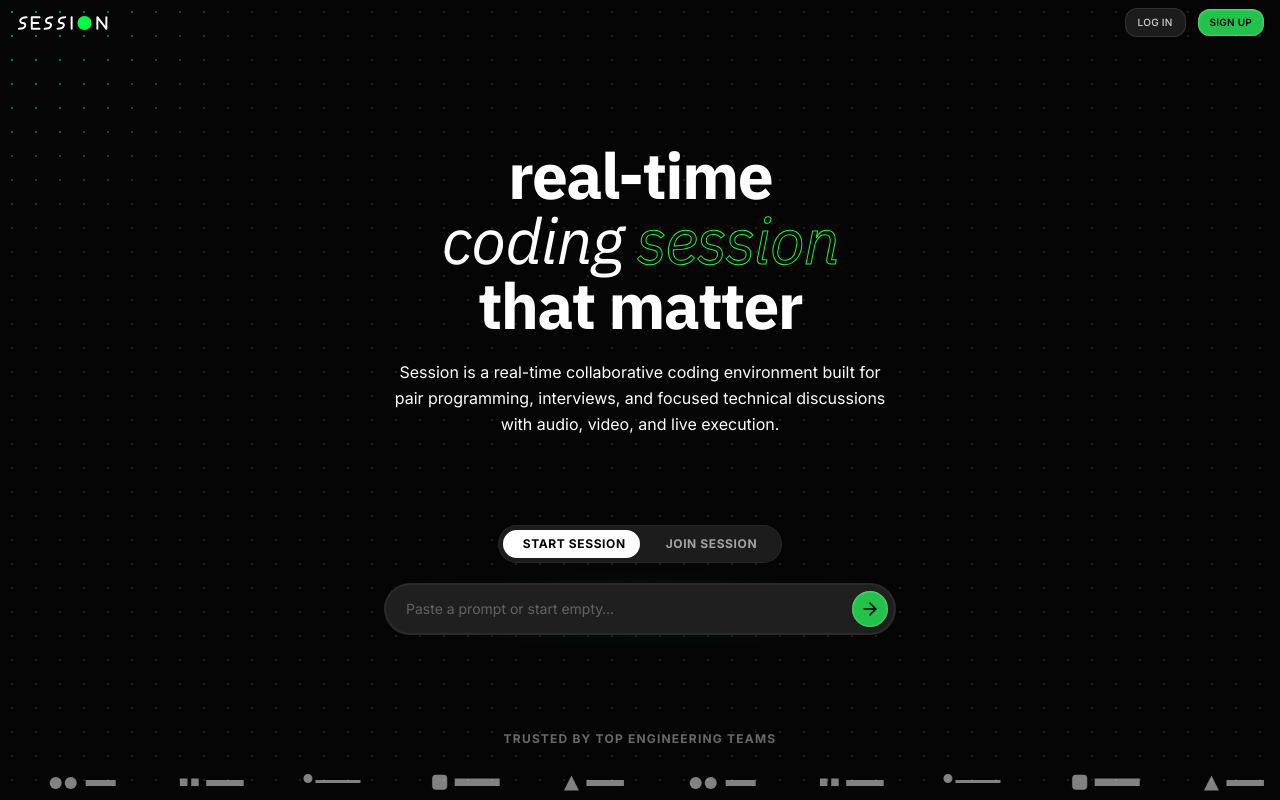
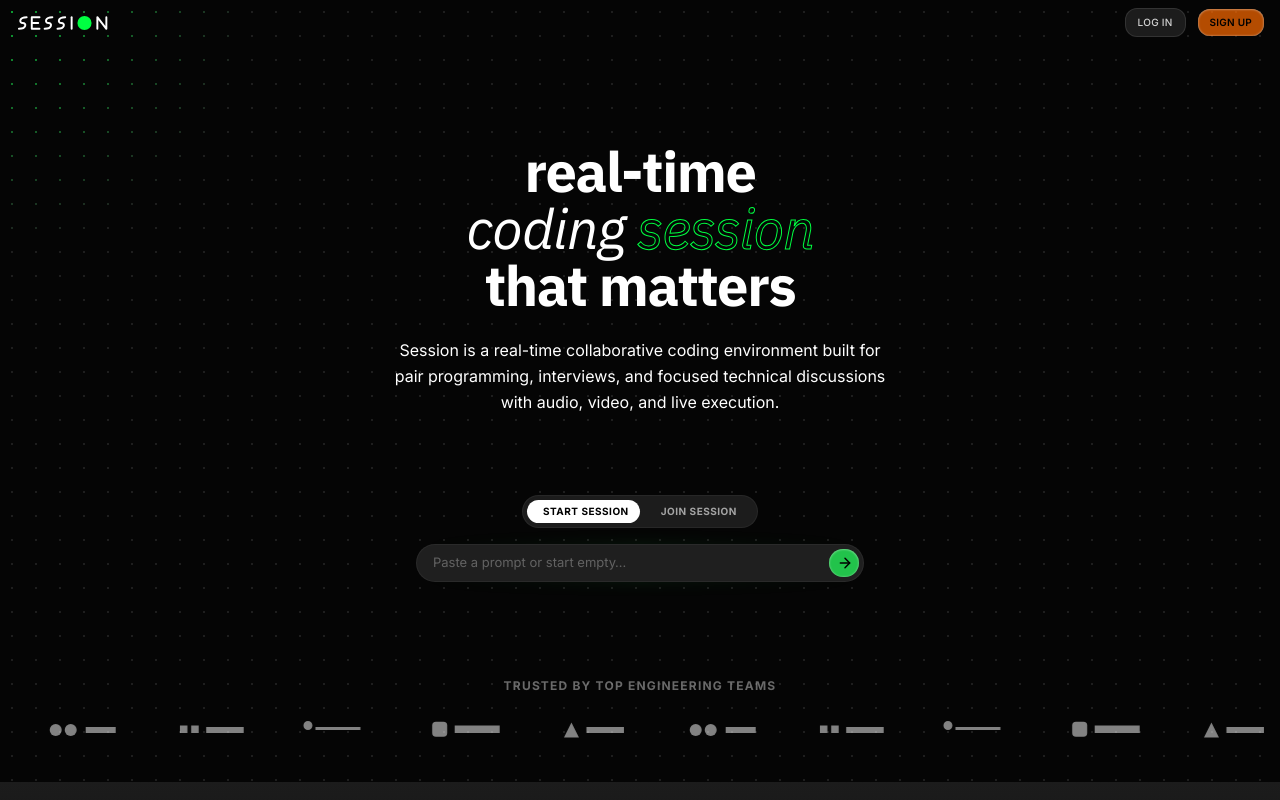
Before and after one commit to silky-x0/session, a React (Vite) app in the folder frontend/: page / in a window 1280 px wide. Shown: the top 800 px of the page. Built offline with nearby package versions, Linux system fonts and the light colour scheme; no server answers; what @liveblocks/react would draw is missing.

Commit message:
fea: Improved UI

```diff
--- a/frontend/package.json
+++ b/frontend/package.json
@@ -21,12 +21,14 @@
     "@liveblocks/react-ui": "^3.15.5",
     "@liveblocks/yjs": "^3.15.5",
     "@monaco-editor/react": "^4.7.0",
+    "@radix-ui/react-hover-card": "^1.1.15",
     "@tailwindcss/vite": "^4.1.18",
     "@types/react-syntax-highlighter": "^15.5.13",
     "class-variance-authority": "^0.7.1",
     "clsx": "^2.1.1",
     "framer-motion": "^12.38.0",
     "lucide-react": "^0.562.0",
+    "qss": "^3.0.0",
     "react": "^19.2.0",
     "react-dom": "^19.2.0",
     "react-error-boundary": "^6.1.1",
--- a/frontend/src/components/editor/AvatarStack.tsx
+++ b/frontend/src/components/editor/AvatarStack.tsx
@@ -31,10 +31,9 @@
       transition={{ type: "spring", stiffness: 500, damping: 25 }}
       className="relative group"
     >
-      {/* Avatar circle */}
       <div
-        className="w-7 h-7 rounded-full border-2 border-background flex items-center justify-center
-                   text-[10px] font-bold text-white shadow-lg cursor-default
+        className="w-5 h-5 sm:w-6 sm:h-6 rounded-full border-[1.5px] border-background flex items-center justify-center
+                   text-[9px] font-bold text-white shadow-md cursor-default
                    transition-transform duration-200 group-hover:scale-110"
         style={{
           backgroundColor: data.color,
@@ -85,8 +84,8 @@
       {/* Current user (always first) */}
       <div className="relative group">
         <div
-          className="w-7 h-7 rounded-full border-2 border-primary/50 flex items-center justify-center
-                     text-[10px] font-bold text-white shadow-lg cursor-default"
+          className="w-5 h-5 sm:w-6 sm:h-6 rounded-full border-[1.5px] border-primary/50 flex items-center justify-center
+                     text-[9px] font-bold text-white shadow-md cursor-default"
           style={{
             backgroundColor: currentUser.color,
             boxShadow: `0 0 10px ${currentUser.color}50`,
@@ -110,7 +109,7 @@
           You {!currentUser.canWrite && "(read-only)"}
         </div>
         {/* Online indicator */}
-        <div className="absolute -bottom-0.5 -right-0.5 w-2.5 h-2.5 bg-green-500 rounded-full border border-background" />
+        <div className="absolute -bottom-0.5 -right-0.5 w-2 h-2 bg-green-500 rounded-full border border-background" />
       </div>
 
       {/* Other users (stacked with overlap) */}
--- a/frontend/src/components/landing/Header.tsx
+++ b/frontend/src/components/landing/Header.tsx
@@ -26,7 +26,7 @@
         </a>
         <a
           href="/new"
-          className="px-3 py-1.5 rounded-lg bg-neon-pulse text-black uppercase text-[10px] font-semibold tracking-wide shadow-[inset_0px_0.29px_1.84px_0.69px_rgba(255,255,255,0.32),inset_0px_0.06px_0.23px_0px_rgba(255,255,255,0.44)] hover:brightness-110 transition-all font-bold"
+          className="px-3 py-1.5 rounded-lg bg-neon-orange/70 text-black uppercase text-[10px] font-semibold tracking-wide shadow-[inset_0px_0.29px_1.84px_0.69px_rgba(255,255,255,0.32),inset_0px_0.06px_0.23px_0px_rgba(255,255,255,0.44)] hover:brightness-110 transition-all font-bold"
         >
           Sign up
         </a>
--- a/frontend/src/components/landing/Hero.tsx
+++ b/frontend/src/components/landing/Hero.tsx
@@ -6,7 +6,7 @@
     <section className='flex flex-col items-center justify-center min-h-[85vh] sm:min-h-[60vh] lg:min-h-[65vh] pt-20 sm:pt-20 lg:pt-25 px-4 relative z-10 gap-10 sm:gap-12'>
       <div className='flex flex-col items-center gap-5 sm:gap-6 max-w-4xl text-center'>
         {/* Main Heading */}
-        <h1 className='flex flex-col items-center gap-0 font-display text-[40px] sm:text-5xl md:text-6xl lg:text-[64px] font-bold leading-[1.1] sm:leading-[0.95] tracking-tight lowercase'>
+        <h1 className='flex flex-col items-center gap-0 font-display text-4xl sm:text-5xl md:text-[56px] font-bold leading-[1.1] sm:leading-[0.95] tracking-tight lowercase'>
           <span className='text-outline'>real-time</span>
 
           <span className='text-white font-normal italic my-1 -tracking-[0.02em]'>
@@ -19,7 +19,7 @@
             </span>
           </span>
 
-          <span className='text-outline'>that matter</span>
+          <span className='text-outline'>that matters</span>
         </h1>
 
         {/* Subheading */}
--- a/frontend/src/components/landing/SessionInput.tsx
+++ b/frontend/src/components/landing/SessionInput.tsx
@@ -18,7 +18,9 @@
   // Ref to track if component is still mounted
   const mountedRef = useRef(true);
   React.useEffect(() => {
-    return () => { mountedRef.current = false; };
+    return () => {
+      mountedRef.current = false;
+    };
   }, []);
 
   // Fire AI API call in background
@@ -90,13 +92,12 @@
     [pendingRoomId, navigate],
   );
 
-
   return (
     <>
       <div
-        className={`w-full mt-6 sm:mt-10 transition-all duration-300 ease-in-out ${mode === "join" ? "max-w-[280px] sm:max-w-xs" : "max-w-[calc(100%-1rem)] sm:max-w-lg"}`}
+        className={`w-full mt-6 sm:mt-8 transition-all duration-300 ease-in-out ${mode === "join" ? "max-w-[260px] sm:max-w-[280px]" : "max-w-[calc(100%-1rem)] sm:max-w-md"}`}
       >
-        <div className='flex justify-center mb-4 sm:mb-5'>
+        <div className='flex justify-center mb-4'>
           <div className='relative flex bg-[#1c1c1c] border border-white/5 rounded-full p-1'>
             {/* Animated Background Pill */}
             <div
@@ -107,16 +108,20 @@
 
             <button
               onClick={() => setMode("start")}
-              className={`relative z-10 px-3 sm:px-5 py-1.5 rounded-full text-[10px] sm:text-xs font-bold uppercase tracking-wider transition-colors duration-300 ${
-                mode === "start" ? "text-black" : "text-white/60 hover:text-white"
+              className={`relative z-10 px-3 sm:px-4 py-1 rounded-full text-[9px] sm:text-[10px] font-bold uppercase tracking-wider transition-colors duration-300 ${
+                mode === "start"
+                  ? "text-black"
+                  : "text-white/60 hover:text-white"
               }`}
             >
               Start Session
             </button>
             <button
               onClick={() => setMode("join")}
-              className={`relative z-10 px-3 sm:px-5 py-1.5 rounded-full text-[10px] sm:text-xs font-bold uppercase tracking-wider transition-colors duration-300 ${
-                mode === "join" ? "text-black" : "text-white/60 hover:text-white"
+              className={`relative z-10 px-3 sm:px-4 py-1 rounded-full text-[9px] sm:text-[10px] font-bold uppercase tracking-wider transition-colors duration-300 ${
+                mode === "join"
+                  ? "text-black"
+                  : "text-white/60 hover:text-white"
               }`}
             >
               Join Session
@@ -128,7 +133,7 @@
           {/* Conic Gradient Border Effect */}
           <div className='absolute -inset-[1px] bg-gradient-to-r from-transparent via-neon-pulse/50 to-transparent rounded-3xl opacity-20 group-hover:opacity-100 transition-opacity duration-500 blur-sm'></div>
 
-          <div className='relative flex items-center bg-[#1f1f1f] rounded-full border-2 border-white/5 p-1 sm:p-1.5 pl-3 sm:pl-5 focus-within:border-white/10 transition-colors'>
+          <div className='relative flex items-center bg-[#1f1f1f] rounded-full border border-white/5 p-1 pl-3 sm:pl-4 focus-within:border-white/10 transition-colors'>
             <input
               type='text'
               value={input}
@@ -144,23 +149,23 @@
                   ? "Paste a prompt or start empty…"
                   : "Enter room ID..."
               }
-              className='flex-1 min-w-0 bg-transparent border-none outline-none text-white/90 placeholder:text-white/30 font-sans text-xs sm:text-sm disabled:opacity-60'
+              className='flex-1 min-w-0 bg-transparent border-none outline-none text-white/90 placeholder:text-white/30 font-sans text-xs sm:text-[13px] disabled:opacity-60 py-1'
             />
             <button
               onClick={handleJoin}
               disabled={showOverlay}
-              className='p-1.5 sm:p-2 bg-neon-pulse rounded-3xl hover:brightness-110 transition-all shadow-[inset_0px_0.29px_1.84px_0.69px_rgba(255,255,255,0.32)] disabled:opacity-60 disabled:cursor-not-allowed flex-shrink-0'
+              className='p-1.5 bg-neon-pulse rounded-full hover:brightness-110 transition-all shadow-[inset_0px_0.29px_1.84px_0.69px_rgba(255,255,255,0.32)] disabled:opacity-60 disabled:cursor-not-allowed flex-shrink-0'
             >
               <svg
-                width='18'
-                height='18'
+                width='16'
+                height='16'
                 viewBox='0 0 24 24'
                 fill='none'
                 stroke='black'
-                strokeWidth='2'
+                strokeWidth='2.2'
                 strokeLinecap='round'
                 strokeLinejoin='round'
-                className='sm:w-5 sm:h-5'
+                className='sm:w-4 sm:h-4 ml-0.5'
               >
                 <path d='M5 12h14'></path>
                 <path d='M12 5l7 7-7 7'></path>
--- a/frontend/src/components/ui/hero-shutter-text.tsx
+++ b/frontend/src/components/ui/hero-shutter-text.tsx
@@ -54,7 +54,7 @@
                     exit={{ opacity: 0, filter: "blur(10px)" }}
                     transition={{ delay: i * 0.04 + 0.3, duration: 0.8 }}
                     className="leading-none font-black text-zinc-900 dark:text-white tracking-tighter"
-                    style={{ fontSize: `min(15vw, ${100 / characters.length}vw)` }}
+                    style={{ fontSize: `min(10vw, ${85 / characters.length}vw)` }}
                   >
                     {char === " " ? "\u00A0" : char}
                   </motion.span>
@@ -72,7 +72,7 @@
                     className="absolute inset-0 leading-none font-black text-indigo-600 dark:text-emerald-400 z-10 pointer-events-none tracking-tighter"
                     style={{
                       clipPath: "polygon(0 0, 100% 0, 100% 35%, 0 35%)",
-                      fontSize: `min(15vw, ${100 / characters.length}vw)`
+                      fontSize: `min(10vw, ${85 / characters.length}vw)`
                     }}
                   >
                     {char}
@@ -91,7 +91,7 @@
                     className="absolute inset-0 leading-none font-black text-zinc-800 dark:text-zinc-200 z-10 pointer-events-none tracking-tighter"
                     style={{
                       clipPath: "polygon(0 35%, 100% 35%, 100% 65%, 0 65%)",
-                      fontSize: `min(15vw, ${100 / characters.length}vw)`
+                      fontSize: `min(10vw, ${85 / characters.length}vw)`
                     }}
                   >
                     {char}
@@ -110,7 +110,7 @@
                     className="absolute inset-0 leading-none font-black text-indigo-600 dark:text-emerald-400 z-10 pointer-events-none tracking-tighter"
                     style={{
                       clipPath: "polygon(0 65%, 100% 65%, 100% 100%, 0 100%)",
-                      fontSize: `min(15vw, ${100 / characters.length}vw)`
+                      fontSize: `min(10vw, ${85 / characters.length}vw)`
                     }}
                   >
                     {char}
--- a/frontend/src/index.css
+++ b/frontend/src/index.css
@@ -43,6 +43,8 @@
 
   --color-deep-carbon: hsl(0 0% 2%);
   --color-neon-pulse: hsl(135 70% 45%);
+  --color-gold: #FFD700;
+  --color-neon-orange: #FF6B00;
   --color-muted-emerald: hsl(135 60% 45% / 0.15);
   --color-glass-bg: hsl(0 0% 6% / 0.9);
   --color-glass-border: hsl(0 0% 20%);
```
Also changed, not shown: frontend/src/components/editor/AIChat.tsx (+16 -16 lines), frontend/src/components/editor/OutputPanel.tsx (+7 -7 lines), frontend/src/components/editor/TopBar.tsx (+20 -18 lines), 1 other file (tests, documents, lock files or other folders).
